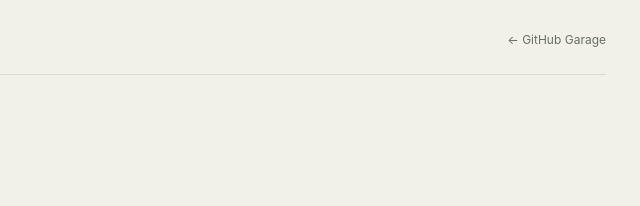
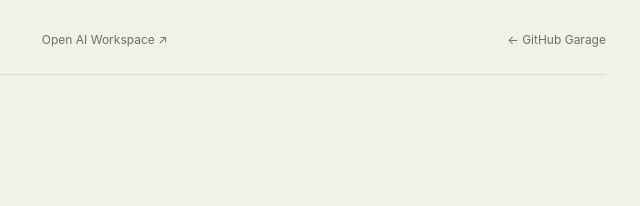
Before and after one commit to Kawhooped/GitHub-Garage, a plain HTML site: page apps/void-ai-access/index.html in a window 1280 px wide. Shown: the top 206 px of the page, 566-1206 px from the left. Drawn offline with Linux system fonts and the light colour scheme.

Commit message:
Link AI Access directory to workspace

```diff
--- a/apps/void-ai-access/index.html
+++ b/apps/void-ai-access/index.html
@@ -12,7 +12,7 @@
 </style>
 </head>
 <body><main class="wrap">
-<header class="top"><div class="brand"><span class="mark">◎</span><span>VOID AI ACCESS</span></div><a class="back" href="../">← GitHub Garage</a></header>
+<header class="top"><div class="brand"><span class="mark">◎</span><span>VOID AI ACCESS</span></div><a class="back" href="workspace.html">Open AI Workspace ↗</a><a class="back" href="../">← GitHub Garage</a></header>
 <section class="hero"><div class="eyebrow">THE OPEN AI GATEWAY · GARAGE PROJECT</div><h1>More models.<br><span>Less overhead.</span></h1><p>A practical launchpad for free AI chat, open models, low-cost APIs and software you can host yourself. Choose a route and open the provider directly.</p></section>
 <div class="notice"><b>Cost clarity:</b> This directory is free to use. Provider free tiers, quotas and prices can change. Opening a provider does not create an account or guarantee free inference. Never put API keys into this public website.</div>
 <div class="toolbar"><input id="search" class="search" type="search" placeholder="Search providers, models, tools…" aria-label="Search AI resources"><div class="tabs" id="tabs"></div></div>
```
